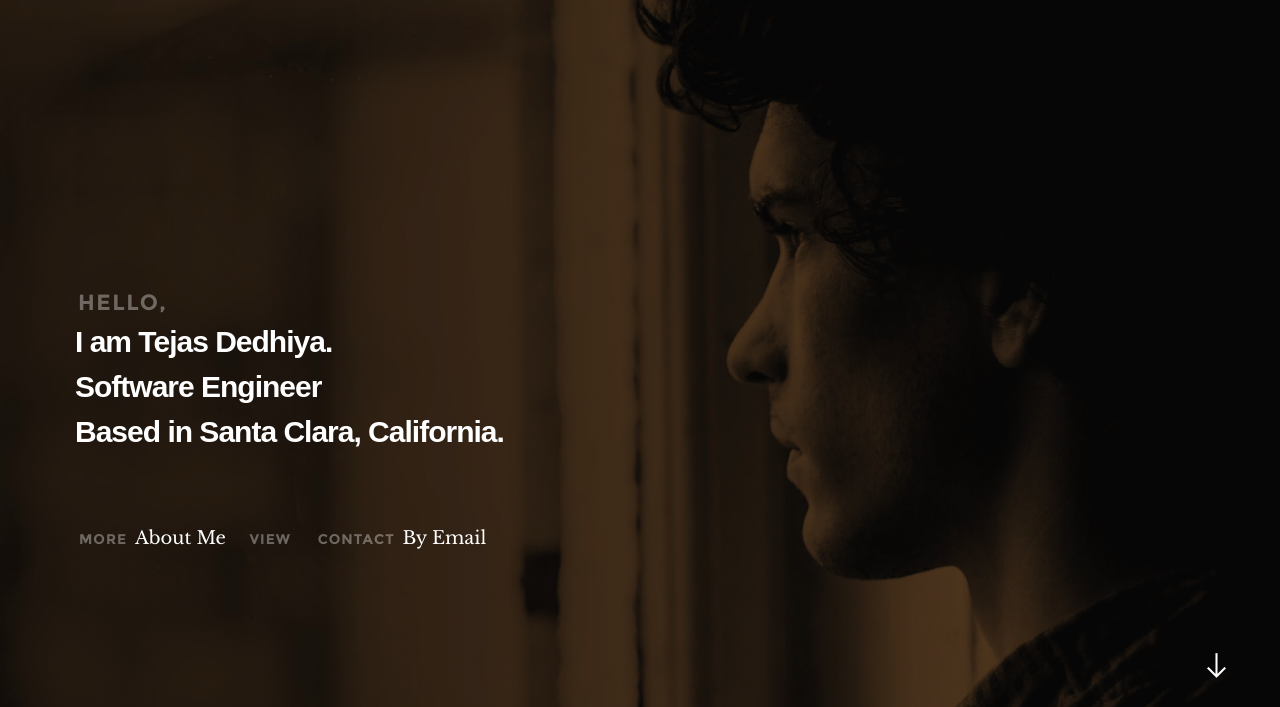
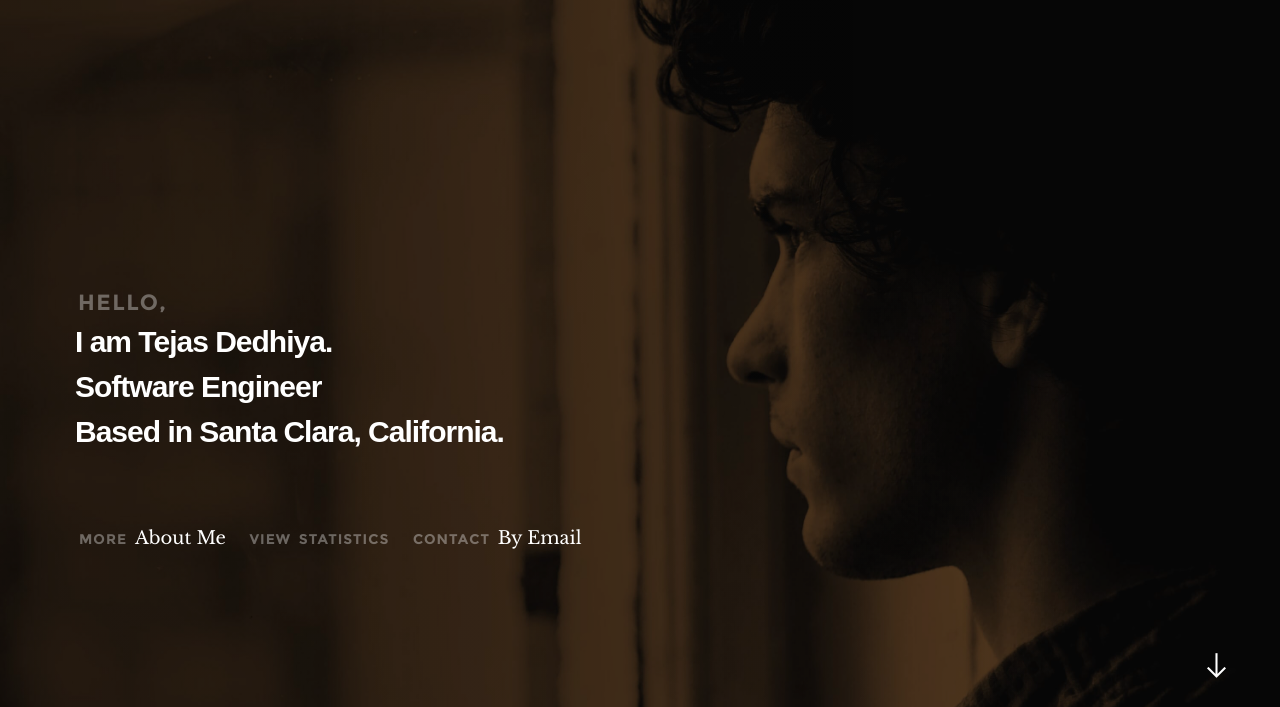
Before and after one commit to tdedhiya/tejasdedhiya.github.io, a plain HTML site: page index.html in a window 1280 px wide. Shown: the part 93-800 px from the top of the page. Drawn offline with Linux system fonts and the light colour scheme; files whose address does not match are found by name.

Commit message:
Update index.html

```diff
--- a/index.html
+++ b/index.html
@@ -109,7 +109,7 @@
 
 							<ul class="home-section-links">
 								<li class="animate-intro">More <a href="#about" class="smoothscroll">About Me</a></li>
-								<li class="animate-intro">View <a href="#stats" class="smoothscroll"></a></li>
+								<li class="animate-intro">View <a href="#stats" class="smoothscroll"></a>Statistics</li>
 								<li class="animate-intro">Contact <a href="#contact" class="smoothscroll">By Email</a></li>
 							</ul>
 
```
